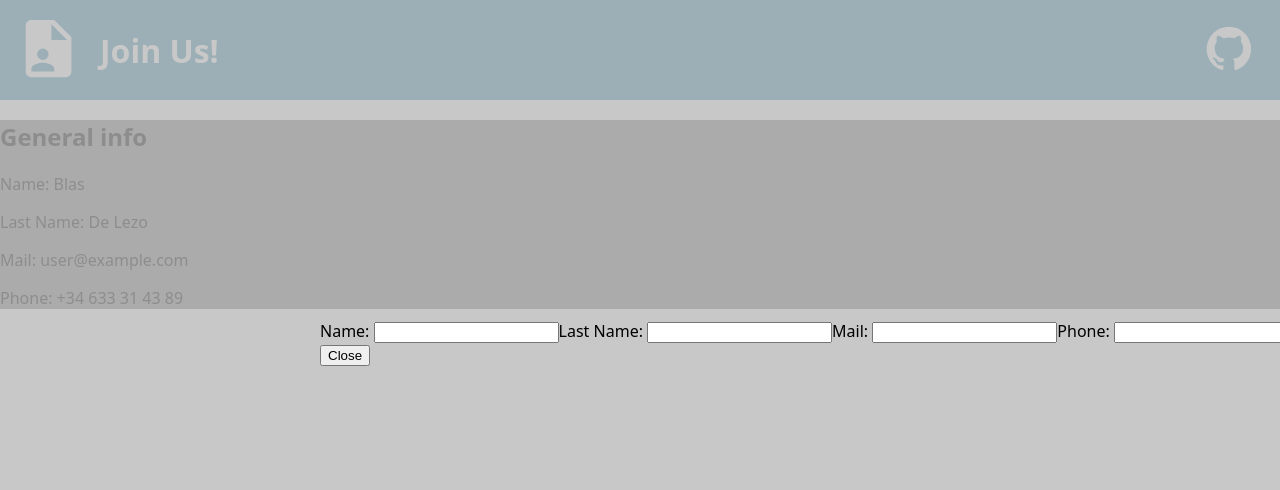
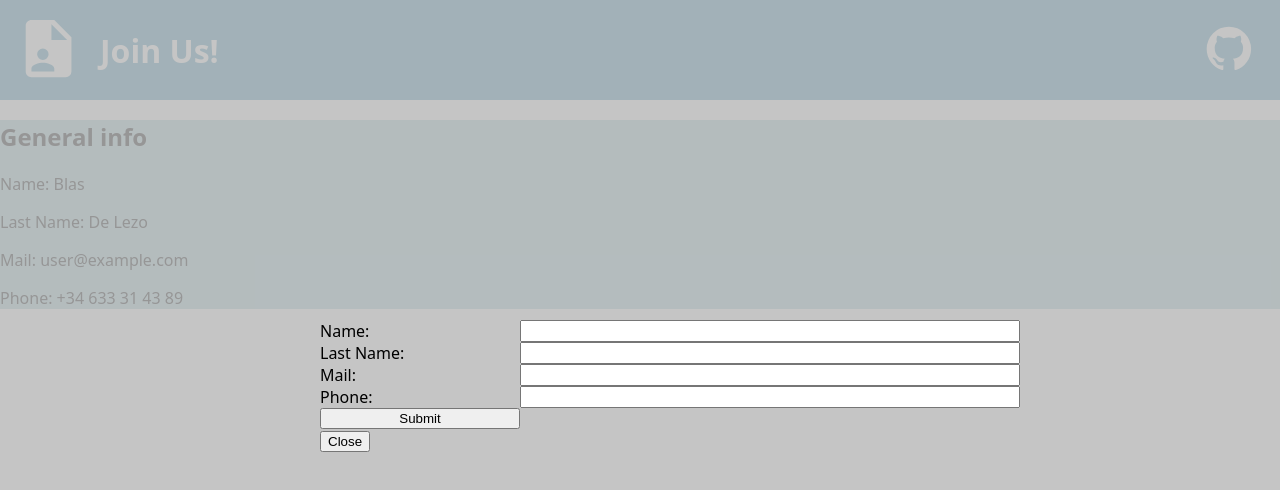
Before and after one commit to Jesusblan/cv-application-react, a React (Vite) app: page / in a window 1280 px wide. Both pictures are taken after a click on the button "Edit Info". Shown: the top 490 px of the page. Built offline with nearby package versions, Linux system fonts and the light colour scheme.

Commit message:
fixed a typo after debugging

```diff
--- a/src/modules/EditData.jsx
+++ b/src/modules/EditData.jsx
@@ -1,43 +1,57 @@
-import '../styles/EditData.css'
-import React, { useState } from 'react'
+import "../styles/EditData.css";
+import React, { useState } from "react";
+import infoData from "./data";
 
-function SetPopup(){
+function SetPopup() {
+  const [isPopup, setPopup] = useState(false);
 
-    const [ isPopup, setPopup ] = useState(false);
+  if (isPopup === false) {
+    return (
+      <button className="edit" onClick={() => setPopup(true)}>
+        Edit Info
+      </button>
+    );
+  } else {
+    return (
+      <div className="input">
+        <InfoForm />
 
-    if (isPopup === false){
-        return (
-            <button className='edit' onClick={()=> setPopup(true)}>Edit Info</button>
-        );
-    }
-    else {
-        return (
-            <div className='input'>
-
-                <InfoForm />
-                <button className='close' onClick={()=> setPopup(false)}>Close</button>
-            </div>
-        );
-    }
-
+        <button className="close" onClick={() => setPopup(false)}>
+          Close
+        </button>
+      </div>
+    );
+  }
 }
 
-function InfoForm(){
-    return (
-        <div className='infoForm'>
-            <label>Name: </label>
-            <input type='text'/>
+function InfoForm() {
+  const handleSubmit = (event) => {
+    event.preventDefault();
+    infoData.name = event.target.inputName.value;
+    infoData.lastName = event.target.inputLastName.value;
+    infoData.mail = event.target.inputMail.value;
+    infoData.phone = event.target.inputPhone.value;
+  };
 
-            <label>Last Name: </label>
-            <input type='text' />
+  return (
+    <div>
+      <form className="infoForm" onSubmit={handleSubmit}>
+        <label>Name: </label>
+        <input name="inputName" type="text" />
 
-            <label>Mail: </label>
-            <input type='email' />
+        <label>Last Name: </label>
+        <input name="inputLastName" type="text" />
 
-            <label>Phone: </label>
-            <input type='tel' />
-        </div>
-    );
+        <label>Mail: </label>
+        <input name="inputMail" type="email" />
+
+        <label>Phone: </label>
+        <input name="inputPhone" type="tel" />
+
+        <button type="submit">Submit</button>
+      </form>
+    </div>
+  );
 }
 
-export default SetPopup
+export default SetPopup;
--- a/src/modules/Info.jsx
+++ b/src/modules/Info.jsx
@@ -1,20 +1,14 @@
 import "../styles/Info.css";
-
-let inputData = {
-  name: "Blas",
-  lastName: "De Lezo",
-  mail: "user@example.com",
-  phone: "+34 633 31 43 89",
-};
+import infoData from "./data";
 
 function Info() {
   return (
     <div className="info">
       <h2>General info</h2>
-      <p>Name: {inputData.name}</p>
-      <p>Last Name: {inputData.lastName}</p>
-      <p>Mail: {inputData.mail}</p>
-      <p>Phone: {inputData.phone}</p>
+      <p>Name: {infoData.name}</p>
+      <p>Last Name: {infoData.lastName}</p>
+      <p>Mail: {infoData.mail}</p>
+      <p>Phone: {infoData.phone}</p>
     </div>
   );
 }
--- /dev/null
+++ b/src/modules/data.js
@@ -0,0 +1,8 @@
+let infoData = {
+  name: "Blas",
+  lastName: "De Lezo",
+  mail: "user@example.com",
+  phone: "+34 633 31 43 89",
+};
+
+export default infoData;
--- a/src/styles/EditData.css
+++ b/src/styles/EditData.css
@@ -1,10 +1,15 @@
-.input{
+.input {
   position: fixed;
   top: 0;
   left: 0;
   width: 100%;
   height: 100%;
   padding: 25%;
-    background-color: rgba(184, 184, 184, 0.77);
-
+  background-color: rgba(184, 184, 184, 0.817);
 }
+.infoForm {
+  width: 25%;
+  min-width: 700px;
+  display: grid;
+  grid-template-columns: minmax(200px, 1fr) minmax(500px, 5fr);
+}
--- a/src/styles/Info.css
+++ b/src/styles/Info.css
@@ -1,3 +1,3 @@
 .info{
-    background-color: gray;
+    background-color: rgb(164, 207, 215);
 }
```
Lines whose indentation alone changed are shown as unchanged.
